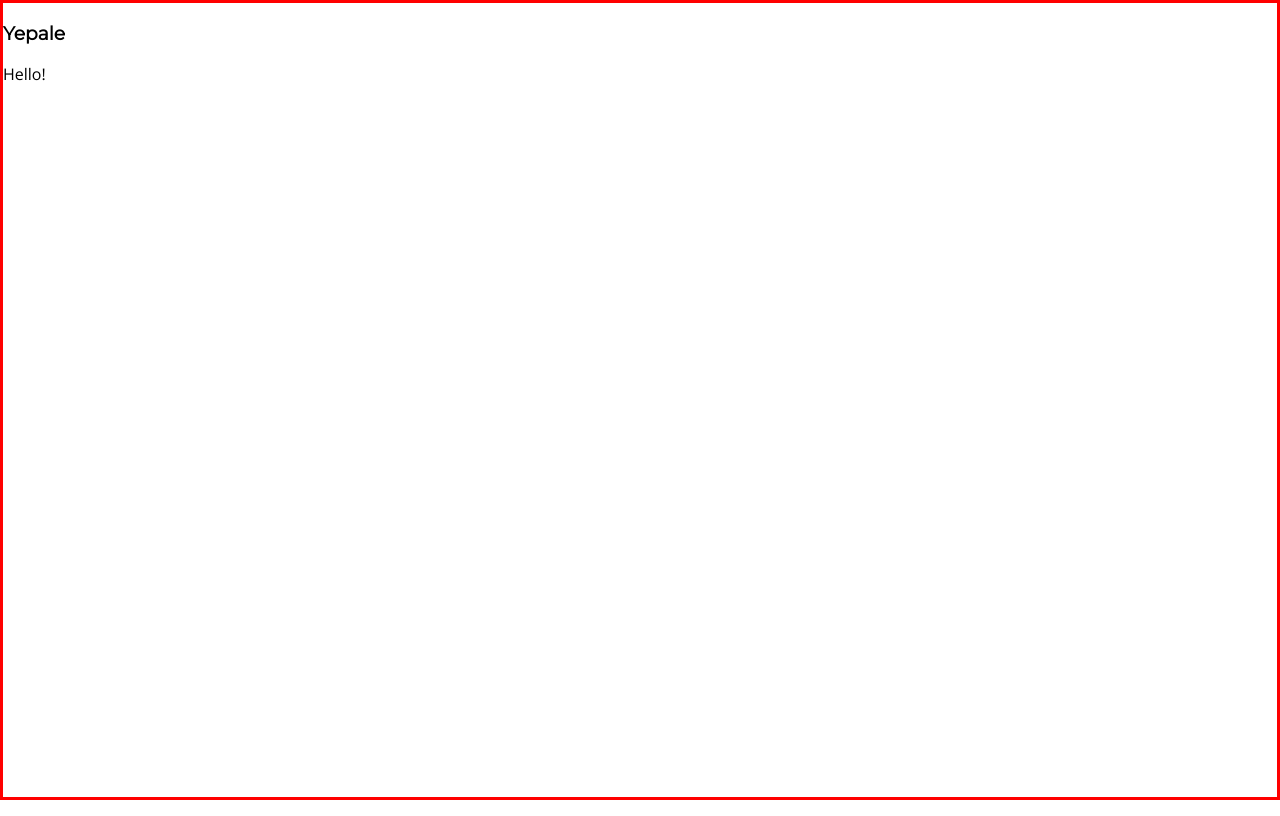
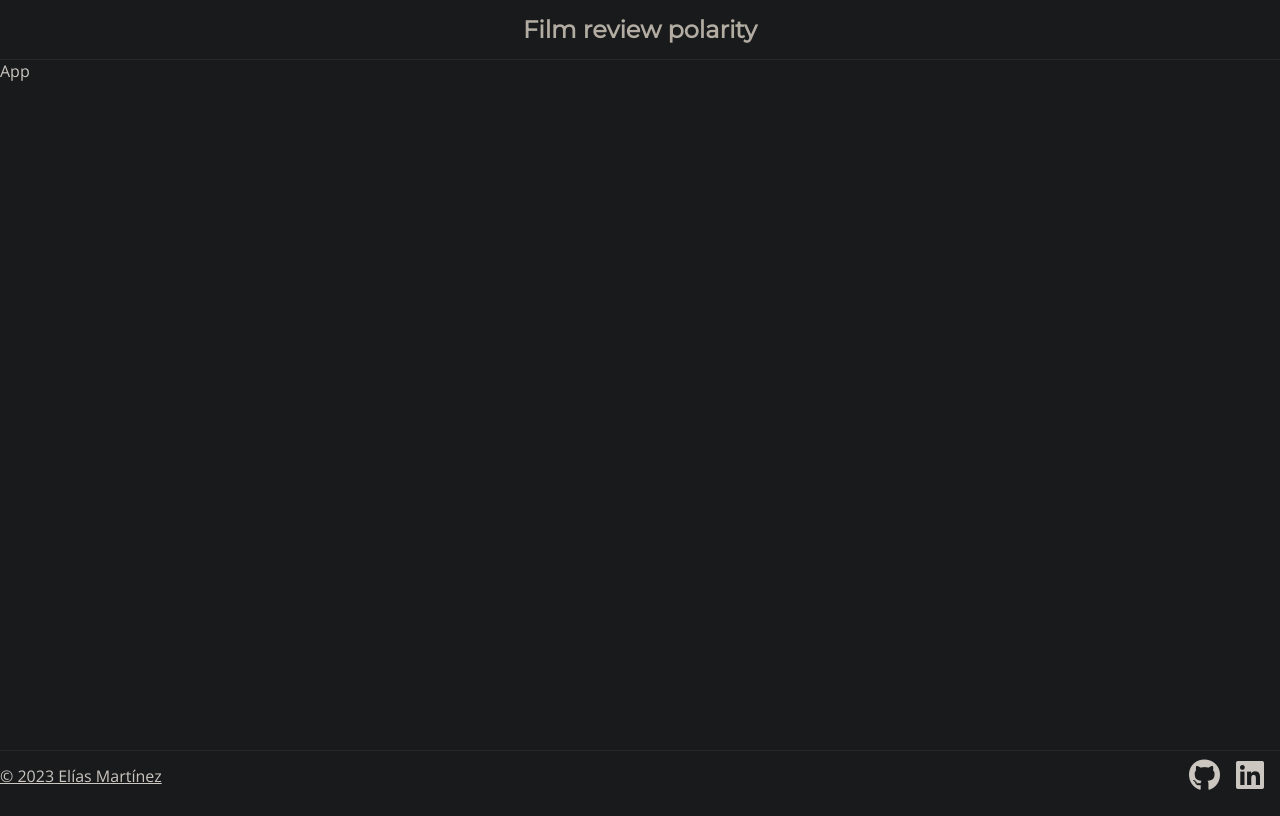
Before and after one commit to elmarsan/film-review-polarity, a React (Create React App) app in the folder front/: page / in a window 1280 px wide. Built offline with nearby package versions, Linux system fonts and the light colour scheme.

Commit message:
front: add layout

```diff
--- a/front/public/index.html
+++ b/front/public/index.html
@@ -5,6 +5,7 @@
     <meta name="viewport" content="width=device-width, initial-scale=1" />
     <link rel="stylesheet" href="https://fonts.googleapis.com/css?family=Open+Sans">
     <link rel="stylesheet" href="https://fonts.googleapis.com/css?family=Montserrat">
+    <link rel="stylesheet" href="https://cdnjs.cloudflare.com/ajax/libs/font-awesome/6.2.1/css/all.min.css">
     <title>Film polarity</title>
   </head>
   <body>
--- a/front/src/App.tsx
+++ b/front/src/App.tsx
@@ -1,11 +1,9 @@
-import { FC } from "react";
+import { FC } from 'react';
+import Layout from './layout/layout';
 
 const App: FC = () => {
   return (
-    <div>
-      <h3>Yepale</h3>
-      Hello!
-    </div>
+    <Layout>App</Layout>
   );
 }
 
--- a/front/src/index.css
+++ b/front/src/index.css
@@ -1,20 +1,33 @@
-html {
-  height: 100vh;
-  width: 100vw;
-  margin: 0;
-  padding: 0;
-  font-family: 'Open Sans', serif;
-  border: 3px solid red;
+:root {
+  --bg_color: rgb(24, 26, 27);
+  --text_color: rgb(203, 198, 192);
+  --border_color: rgba(140, 130, 115, 0.13);
+  --header_color: rgb(178, 172, 162);
+}
+
+* {
   box-sizing: border-box;
 }
 
 body {
-  width: 100%;
-  height: 100%;
   margin: 0;
-  padding: 0;
+  height: 100vh;
+  width: 100vw;
+  font-family: 'Open Sans', serif;
+  background-color: var(--bg_color);
+  color: var(--text_color);
 }
 
-h1, h2, h3, h4, h5 {
+#root {
+  height: 100%;
+  width: 100%;
+}
+
+h1,
+h2,
+h3,
+h4,
+h5 {
   font-family: 'Montserrat', serif;
+  color: var(--header_color);
 }
--- /dev/null
+++ b/front/src/layout/layout.css
@@ -0,0 +1,38 @@
+.layout {
+    width: 100%;
+    height: 100%;
+    display: flex;
+    flex-flow: column;
+}
+
+.header {
+    height: 60px;
+    border-bottom: 1px solid var(--border_color);
+    display: flex;
+    align-items: center;
+    justify-content: center;
+}
+
+.main {
+    height: calc(100% - 110px);
+}
+
+.footer {
+    height: 50px;
+    display: flex;
+    flex-flow: row;
+    justify-content: space-between;
+    align-items: center;
+    border-top: 1px solid var(--border_color);
+}
+
+.footer a {
+    color: rgb(203, 198, 192);
+}
+
+.footer-icons a {
+    font-size: 2rem;
+    text-decoration: none;
+    color: var(--text_color);
+    margin-right: 1rem;
+}
--- /dev/null
+++ b/front/src/layout/layout.tsx
@@ -0,0 +1,22 @@
+import { FC, PropsWithChildren } from 'react';
+import './layout.css'
+
+const Layout: FC<PropsWithChildren> = ({ children }) => (
+  <div className='layout'>
+    <div className='header'>
+      <h2>Film review polarity</h2>
+    </div>
+    <div className='main'>
+      {children}
+    </div>
+    <div className='footer'>
+      <a href='https://elmarsan.github.io/website/' target='_blank'>© 2023 Elías Martínez</a>
+      <div className='footer-icons'>
+        <a href='https://github.com/elmarsan' target='_blank' className='fa-brands fa-github'></a>
+        <a href='https://linkedin.com/in/elias-martinez-74b07617a' className='fa-brands fa-linkedin'></a>
+      </div>
+    </div>
+  </div>
+);
+
+export default Layout;
```
